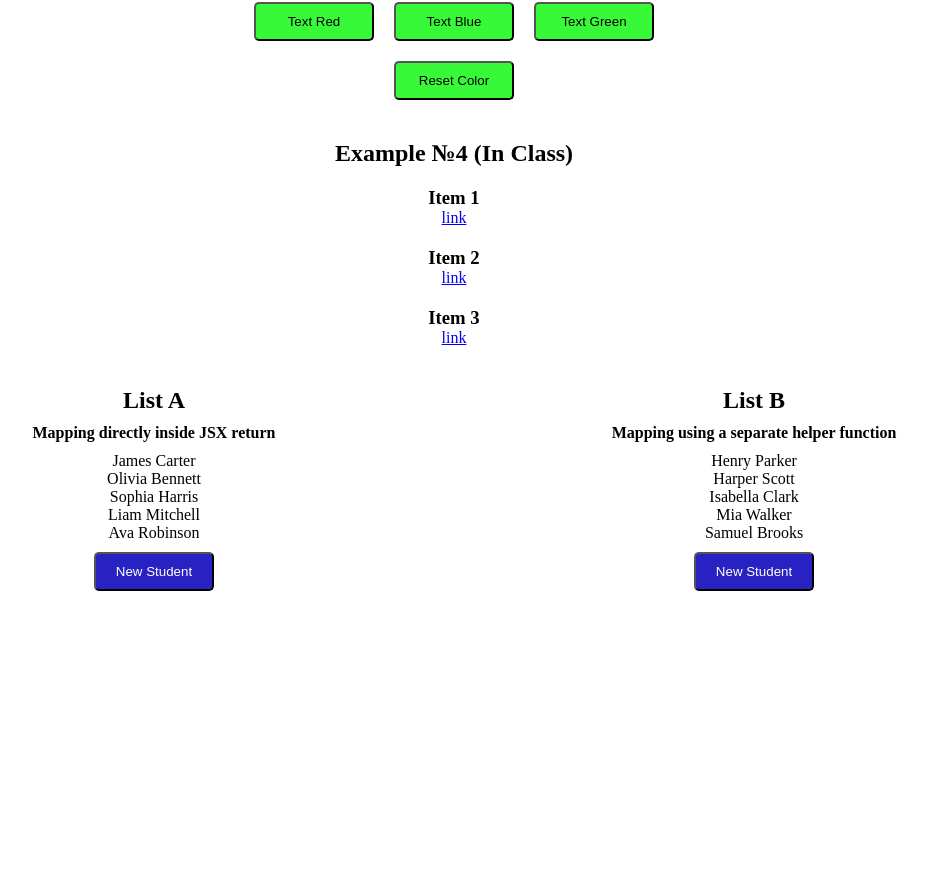
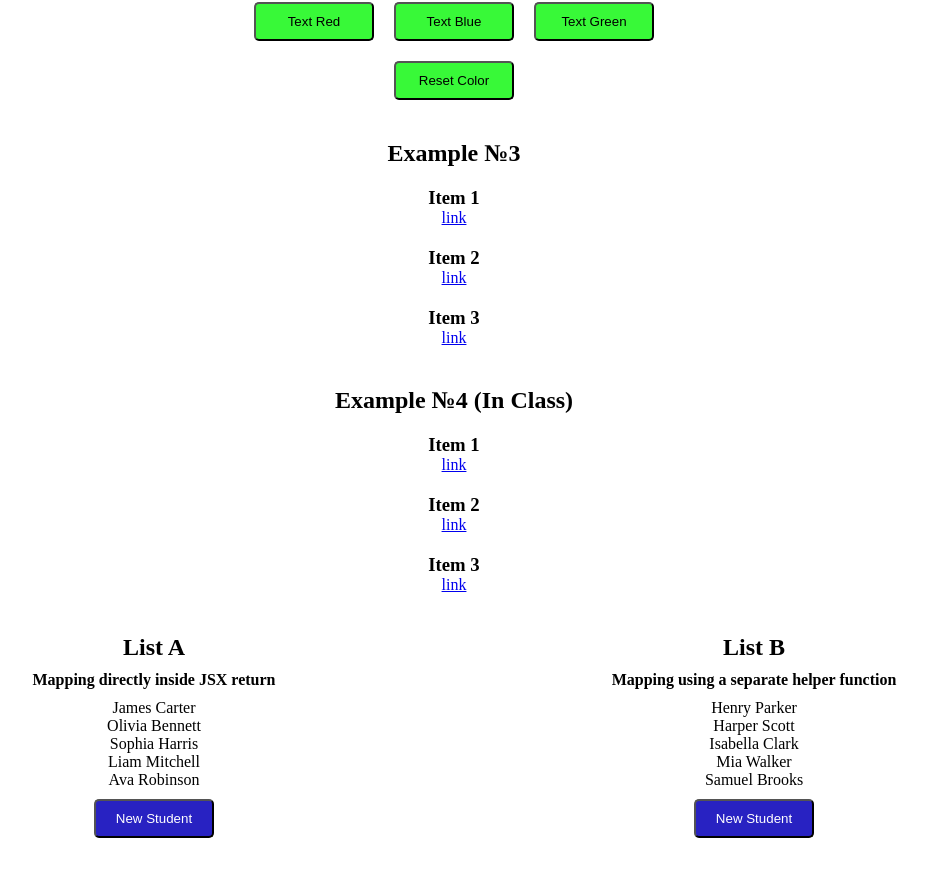
Before and after one commit to Tiana-K08/react-by-examples, a React (Vite) app: page / in a window 1280 px wide. Shown: the part 1818-2694 px from the top of the page, without its empty margins (186-1114 px from the left). Before the commit the page ends 2449 px from the top, so only its background shows below. Built offline with nearby package versions, Linux system fonts and the light colour scheme.

Commit message:
feat: create component with complex state and separate it using multiple useState hooks

```diff
--- a/src/App.jsx
+++ b/src/App.jsx
@@ -6,6 +6,7 @@ import ParentCards from './components/props/children/ParentCards.jsx';
 import ParentCardOne from './components/props/children/ParentCardOne.jsx';
 import ParentCardTwo from './components/props/children/ParentCardTwo.jsx';
 import ParentCardThree from './components/props/children/ParentCardThree.jsx';
+import PageContainer from './components/use-state/states/PageContainer.jsx';
 import InClassParentGreeting from './components/props/in-class/InClassParentGreeting.jsx';
 
 import Counter from './components/use-state/counter/Counter.jsx';
@@ -31,6 +32,7 @@ function App() {
 
       <Counter />
       <Text />
+      <PageContainer />
       <InClassPageContainer />
 
       <ListsContainer />
--- /dev/null
+++ b/src/components/use-state/states/PageContainer.css
@@ -0,0 +1,11 @@
+.page-wrapper {
+  display: flex;
+  flex-direction: column;
+  align-items: center;
+  text-align: center;
+  gap: 20px;
+}
+
+.page-wrapper > h2 {
+  cursor: pointer;
+}
--- /dev/null
+++ b/src/components/use-state/states/PageContainer.jsx
@@ -0,0 +1,70 @@
+import { useState } from 'react';
+
+import PageItem from './PageItem.jsx';
+
+import './PageContainer.css';
+
+function PageContainer() {
+  // --- Single state object ---
+  // const [state, setState] = useState({
+  //   pageTitle: 'Example №3',
+  //   pageItems: [{ title: 'Item 1' }, { title: 'Item 2' }, { title: 'Item 3' }],
+  // });
+
+  // --- Separate states ---
+  const [pageTitle, setPageTitle] = useState('Example №3');
+  const [pageItems, setPageItems] = useState([
+    { title: 'Item 1' },
+    { title: 'Item 2' },
+    { title: 'Item 3' },
+  ]);
+
+  // --- Updating page title with single state object ---
+  // const handlePageTitleUpdate = () => {
+  //   setState((prevState) => ({
+  //     ...prevState,
+  //     pageTitle: 'Welcome to my page',
+  //   }));
+  // };
+
+  // --- Updating page title with separate state ---
+  const handlePageTitleUpdate = () => {
+    setPageTitle('Welcome to my page');
+  };
+
+  // --- Rendering list items with single state object ---
+  // function renderPageItems() {
+  //   return state.pageItems.map((item, idx) => (
+  //     <div key={idx}>
+  //       <PageItem title={item.title} url={'https://google.com'} />
+  //     </div>
+  //   ));
+  // }
+
+  // --- Rendering list items with separate state ---
+  function renderPageItems() {
+    return pageItems.map((item, idx) => (
+      <div key={idx}>
+        <PageItem title={item.title} url="https://google.com" />
+      </div>
+    ));
+  }
+
+  // --- Rendering component with single state object ---
+  //   return (
+  //     <div className="page-wrapper">
+  //       <h2 onClick={handlePageTitleUpdate}>{state.pageTitle}</h2>
+  //       {renderPageItems()}
+  //     </div>
+  //   );
+
+  // --- Rendering component with separate states ---
+  return (
+    <div className="page-wrapper">
+      <h2 onClick={handlePageTitleUpdate}>{pageTitle}</h2>
+      {renderPageItems()}
+    </div>
+  );
+}
+
+export default PageContainer;
--- /dev/null
+++ b/src/components/use-state/states/PageItem.jsx
@@ -0,0 +1,14 @@
+import { Component } from 'react';
+
+function PageItem(props) {
+  return (
+    <>
+      <h3>{props.title}</h3>
+      <a href={props.url} target="_blank" rel="noopener noreferrer">
+        link
+      </a>
+    </>
+  );
+}
+
+export default PageItem;
```
